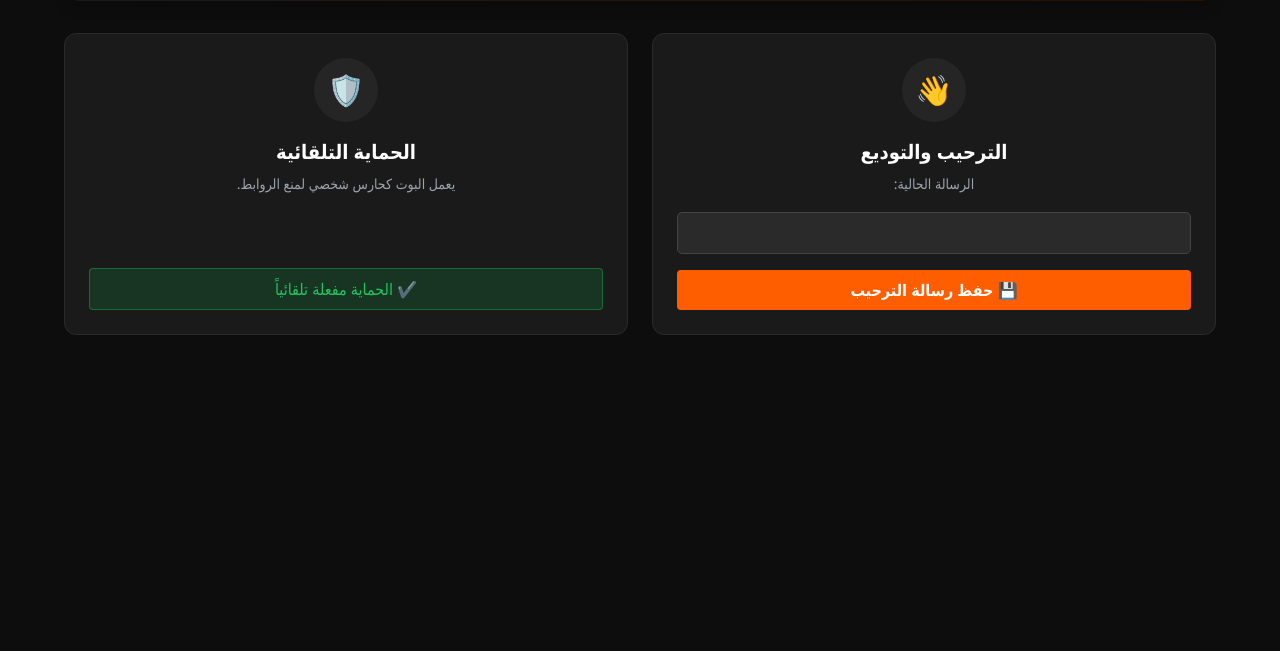
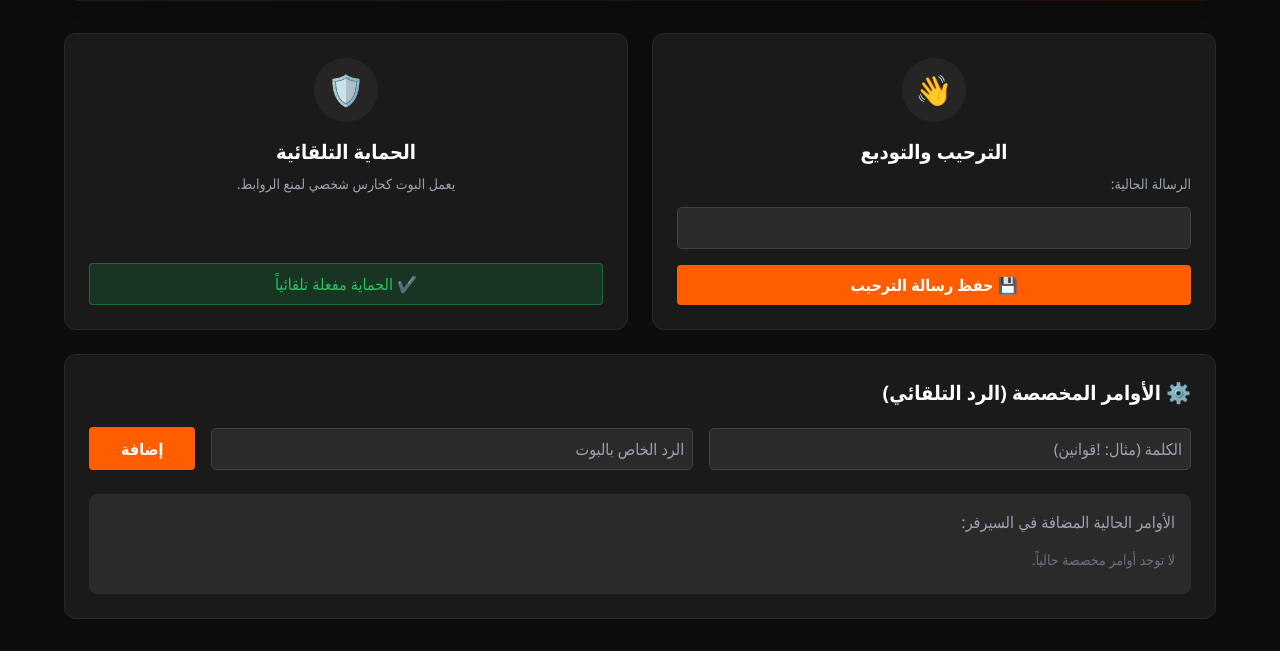
Before and after one commit to sddndh/BlazeSystem, a Flask app: template templates/dashboard.html in a window 1280 px wide. Shown: the part 163-814 px from the top of the page. Before the commit the page ends 498 px from the top, so only its background shows below. Run offline with Flask 3, Linux system fonts and the light colour scheme; the template is opened without the code that fills it, so the values that code supplies are empty; some libraries are stand-ins or nearby versions.

Commit message:
Add files via upload

```diff
--- a/main.py
+++ b/main.py
@@ -5,7 +5,7 @@ import requests
 import threading
 import os
 import urllib.parse
-import psycopg2 # مكتبة قاعدة البيانات السحابية
+import psycopg2
 
 # ==========================================
 # 1. إعدادات السحابة
@@ -14,14 +14,14 @@ BOT_TOKEN = os.environ.get("BOT_TOKEN")
 CLIENT_ID = os.environ.get("CLIENT_ID")
 CLIENT_SECRET = os.environ.get("CLIENT_SECRET")
 DOMAIN = os.environ.get("DOMAIN", "http://127.0.0.1:5000")
-DATABASE_URL = os.environ.get("DATABASE_URL") # رابط القاعدة الجديد
+DATABASE_URL = os.environ.get("DATABASE_URL")
 
 REDIRECT_URI = f"{DOMAIN}/callback"
 encoded_redirect = urllib.parse.quote(REDIRECT_URI, safe='')
 OAUTH_URL = f"https://discord.com/api/oauth2/authorize?client_id={CLIENT_ID}&redirect_uri={encoded_redirect}&response_type=code&scope=identify%20guilds"
 
 # ==========================================
-# 2. إعداد قاعدة البيانات السحابية (PostgreSQL)
+# 2. إعداد قاعدة البيانات
 # ==========================================
 def get_db_connection():
     return psycopg2.connect(DATABASE_URL)
@@ -30,15 +30,22 @@ def init_db():
     if not DATABASE_URL: return
     conn = get_db_connection()
     c = conn.cursor()
+    # جدول الترحيب
     c.execute('''CREATE TABLE IF NOT EXISTS settings (
                  guild_id TEXT PRIMARY KEY,
                  welcome_msg TEXT)''')
+    # جدول الأوامر المخصصة الجديد
+    c.execute('''CREATE TABLE IF NOT EXISTS custom_commands (
+                 guild_id TEXT,
+                 command TEXT,
+                 response TEXT,
+                 PRIMARY KEY (guild_id, command))''')
     conn.commit()
     c.close()
     conn.close()
 
 # ==========================================
-# 3. محرك الموقع (Flask Dashboard)
+# 3. محرك الموقع
 # ==========================================
 app = Flask(__name__)
 app.secret_key = os.urandom(24)
@@ -55,7 +62,7 @@ def home():
 @app.route('/callback')
 def callback():
     code = request.args.get('code')
-    if not code: return "حدث خطأ في تسجيل الدخول."
+    if not code: return "حدث خطأ."
 
     data = {
         'client_id': CLIENT_ID,
@@ -67,7 +74,7 @@ def callback():
     headers = {'Content-Type': 'application/x-www-form-urlencoded'}
     r = requests.post('https://discord.com/api/oauth2/token', data=data, headers=headers)
 
-    if r.status_code != 200: return "فشل الربط مع ديسكورد."
+    if r.status_code != 200: return "فشل الربط."
 
     session['token'] = r.json()['access_token']
     return redirect('/dashboard')
@@ -78,32 +85,52 @@ def dashboard():
 
     h = {'Authorization': f"Bearer {session['token']}"}
     user_guilds = requests.get('https://discord.com/api/users/@me/guilds', headers=h).json()
-
     admin_guilds = [g for g in user_guilds if (int(g.get('permissions', 0)) & 0x8) == 0x8]
-    if not admin_guilds: return "لا تملك صلاحيات إدارة في أي سيرفر."
+    if not admin_guilds: return "لا تملك صلاحيات إدارة."
 
     target_guild_id = str(admin_guilds[0]['id'])
-
     conn = get_db_connection()
     c = conn.cursor()
 
     if request.method == 'POST':
-        new_msg = request.form.get('welcome_msg', 'حياك الله!')
-        # طريقة التحديث والإدخال في PostgreSQL
-        c.execute('''INSERT INTO settings (guild_id, welcome_msg)
-                     VALUES (%s, %s)
-                     ON CONFLICT (guild_id)
-                     DO UPDATE SET welcome_msg = EXCLUDED.welcome_msg''',
-                  (target_guild_id, new_msg))
+        action = request.form.get('action')
+
+        # حفظ الترحيب
+        if action == 'save_welcome':
+            new_msg = request.form.get('welcome_msg', 'حياك الله!')
+            c.execute('''INSERT INTO settings (guild_id, welcome_msg) VALUES (%s, %s)
+                         ON CONFLICT (guild_id) DO UPDATE SET welcome_msg = EXCLUDED.welcome_msg''',
+                      (target_guild_id, new_msg))
+
+        # إضافة أمر جديد
+        elif action == 'add_command':
+            cmd = request.form.get('command', '').strip()
+            resp = request.form.get('response', '').strip()
+            if cmd and resp:
+                if not cmd.startswith('!'): cmd = '!' + cmd # إضافة علامة التعجب تلقائياً
+                c.execute('''INSERT INTO custom_commands (guild_id, command, response) VALUES (%s, %s, %s)
+                             ON CONFLICT (guild_id, command) DO UPDATE SET response = EXCLUDED.response''',
+                          (target_guild_id, cmd, resp))
+
+        # حذف أمر
+        elif action == 'delete_command':
+            cmd = request.form.get('command')
+            c.execute('DELETE FROM custom_commands WHERE guild_id = %s AND command = %s', (target_guild_id, cmd))
+
         conn.commit()
 
+    # جلب البيانات لعرضها في الموقع
     c.execute('SELECT welcome_msg FROM settings WHERE guild_id = %s', (target_guild_id,))
     row = c.fetchone()
+    current_msg = row[0] if row else "أهلاً بك!"
+
+    c.execute('SELECT command, response FROM custom_commands WHERE guild_id = %s', (target_guild_id,))
+    commands_list = c.fetchall()
+
     c.close()
     conn.close()
 
-    current_msg = row[0] if row else "أهلاً بك في السيرفر، نتمنى لك وقتاً ممتعاً!"
-    return render_template('dashboard.html', current_msg=current_msg)
+    return render_template('dashboard.html', current_msg=current_msg, commands=commands_list)
 
 def run_flask():
     import logging
@@ -113,7 +140,7 @@ def run_flask():
     app.run(host='0.0.0.0', port=port, debug=False, use_reloader=False)
 
 # ==========================================
-# 4. محرك البوت (Discord.py)
+# 4. محرك البوت
 # ==========================================
 class BlazeBot(commands.Bot):
     def __init__(self):
@@ -123,11 +150,8 @@ bot = BlazeBot()
 
 @bot.event
 async def on_ready():
-    init_db() # إنشاء الجداول عند التشغيل
-    print("-----------------------------------------")
-    print(f"✅ البوت متصل كـ: {bot.user}")
-    print(f"🌐 الموقع يعمل على: {DOMAIN}")
-    print("-----------------------------------------")
+    init_db()
+    print("✅ البوت متصل ومستعد!")
 
 @bot.event
 async def on_member_join(member):
@@ -137,17 +161,27 @@ async def on_member_join(member):
     row = c.fetchone()
     c.close()
     conn.close()
-
-    welcome_msg = row[0] if row else "أهلاً بك في السيرفر، نتمنى لك وقتاً ممتعاً!"
-
-    channel = member.guild.system_channel
-    if channel:
-        await channel.send(f"👋 {member.mention} | {welcome_msg}")
+    if row and member.guild.system_channel:
+        await member.guild.system_channel.send(f"👋 {member.mention} | {row[0]}")
 
 @bot.event
 async def on_message(message):
-    if message.author.bot or message.author.guild_permissions.administrator: return
-    if "http" in message.content:
+    if message.author.bot: return
+
+    # التحقق من الأوامر المخصصة
+    conn = get_db_connection()
+    c = conn.cursor()
+    c.execute('SELECT response FROM custom_commands WHERE guild_id = %s AND command = %s', (str(message.guild.id), message.content))
+    row = c.fetchone()
+    c.close()
+    conn.close()
+
+    if row:
+        await message.channel.send(row[0])
+        return # إذا كان أمراً مخصصاً، يتوقف هنا ولا يكمل باقي الأكواد
+
+    # الحماية التلقائية
+    if not message.author.guild_permissions.administrator and "http" in message.content:
         await message.delete()
         await message.channel.send(f"🚫 ممنوع إرسال الروابط يا {message.author.mention}")
 
--- a/templates/dashboard.html
+++ b/templates/dashboard.html
@@ -9,7 +9,7 @@
         .card-bg { background-color: #1a1a1a; border: 1px solid #2a2a2a; transition: 0.3s; }
         .accent-text { color: #ff5e00; }
         .accent-bg { background-color: #ff5e00; }
-        input[type="text"] { background-color: #2a2a2a; border: 1px solid #444; color: white; border-radius: 5px; padding: 8px; width: 100%; margin-top: 10px;}
+        input[type="text"] { background-color: #2a2a2a; border: 1px solid #444; color: white; border-radius: 5px; padding: 8px; width: 100%; margin-top: 5px;}
     </style>
 </head>
 <body class="min-h-screen p-8">
@@ -20,16 +20,18 @@
         </div>
     </div>
 
-    <form method="POST" action="/dashboard" class="max-w-6xl mx-auto grid grid-cols-1 md:grid-cols-2 gap-6">
-        <div class="card-bg rounded-xl p-6 flex flex-col items-center text-center">
+    <div class="max-w-6xl mx-auto grid grid-cols-1 md:grid-cols-2 gap-6">
+
+        <form method="POST" action="/dashboard" class="card-bg rounded-xl p-6 flex flex-col items-center text-center">
+            <input type="hidden" name="action" value="save_welcome">
             <div class="w-16 h-16 bg-[#252525] rounded-full flex items-center justify-center mb-4 text-3xl">👋</div>
             <h3 class="text-xl font-bold mb-2">الترحيب والتوديع</h3>
-            <p class="text-sm text-gray-400 mb-2">الرسالة الحالية:</p>
+            <p class="text-sm text-gray-400 mb-2 w-full text-right">الرسالة الحالية:</p>
             <input type="text" name="welcome_msg" value="{{ current_msg }}" required>
             <button type="submit" class="mt-4 w-full accent-bg hover:bg-[#e05200] text-white py-2 rounded font-bold">
                 💾 حفظ رسالة الترحيب
             </button>
-        </div>
+        </form>
 
         <div class="card-bg rounded-xl p-6 flex flex-col items-center text-center">
             <div class="w-16 h-16 bg-[#252525] rounded-full flex items-center justify-center mb-4 text-3xl">🛡️</div>
@@ -39,6 +41,34 @@
                 ✔️ الحماية مفعلة تلقائياً
             </div>
         </div>
-    </form>
+
+        <div class="card-bg rounded-xl p-6 md:col-span-2">
+            <h3 class="text-xl font-bold mb-4">⚙️ الأوامر المخصصة (الرد التلقائي)</h3>
+
+            <form method="POST" action="/dashboard" class="flex gap-4 mb-6">
+                <input type="hidden" name="action" value="add_command">
+                <input type="text" name="command" placeholder="الكلمة (مثال: !قوانين)" class="w-1/3" required>
+                <input type="text" name="response" placeholder="الرد الخاص بالبوت" class="w-2/3" required>
+                <button type="submit" class="accent-bg hover:bg-[#e05200] text-white px-8 rounded font-bold mt-1">إضافة</button>
+            </form>
+
+            <div class="bg-[#2a2a2a] rounded-lg p-4">
+                <p class="text-gray-400 mb-2">الأوامر الحالية المضافة في السيرفر:</p>
+                {% for cmd in commands %}
+                <div class="flex justify-between items-center border-b border-[#444] py-3">
+                    <div><span class="accent-text font-bold text-lg">{{ cmd[0] }}</span> <span class="text-gray-500 mx-2">➔</span> {{ cmd[1] }}</div>
+                    <form method="POST" action="/dashboard">
+                        <input type="hidden" name="action" value="delete_command">
+                        <input type="hidden" name="command" value="{{ cmd[0] }}">
+                        <button type="submit" class="text-red-500 hover:text-red-400 font-bold bg-red-500/10 px-3 py-1 rounded">حذف</button>
+                    </form>
+                </div>
+                {% else %}
+                <p class="text-sm text-gray-500 py-2">لا توجد أوامر مخصصة حالياً.</p>
+                {% endfor %}
+            </div>
+        </div>
+
+    </div>
 </body>
 </html>
```
